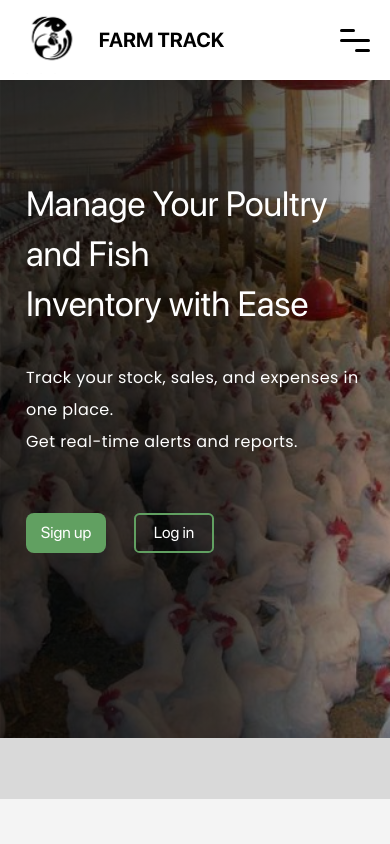
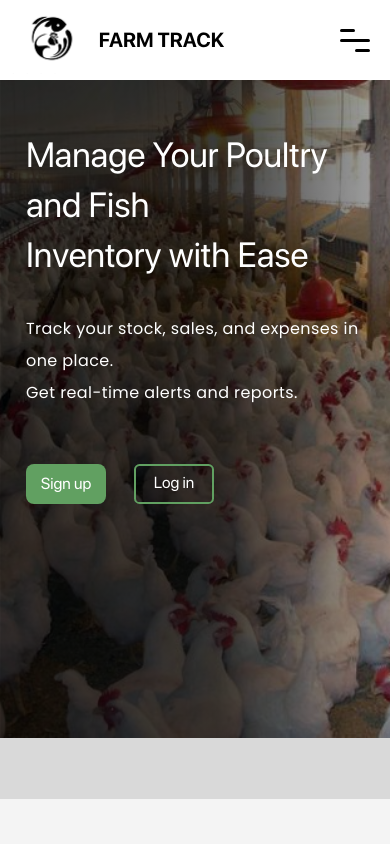
Before and after one commit to Musa-Nazar/Farm-Track, a React (Vite) app: page / in a window 390 px wide. Shown: the top 844 px of the page. Built offline with nearby package versions, Linux system fonts and the light colour scheme.

Commit message:
Update Hero.jsx

```diff
--- a/src/Pages/HomePage/Hero.jsx
+++ b/src/Pages/HomePage/Hero.jsx
@@ -2,7 +2,7 @@ import { Link } from "react-router-dom"
 function Hero() {
   const xml =
   <section className="w-full h-[65.8rem] hero flex">
-    <div className="flex flex-col mr-auto mt-[9.9rem] ml-[clamp(2rem,6.666666667vw,9.6rem)] items-start">
+    <div className="flex flex-col mr-auto mt-[9.9rem] max-md:mt-[calc(9.9rem/2)] ml-[clamp(2rem,6.666666667vw,9.6rem)] items-start">
       <h1 className="text-[#fff] text-[7.3rem] font-[500] leading-[143.836%] max-md:text-[3.5rem]">
       Manage Your Poultry and Fish <br />
       Inventory with Ease
```
